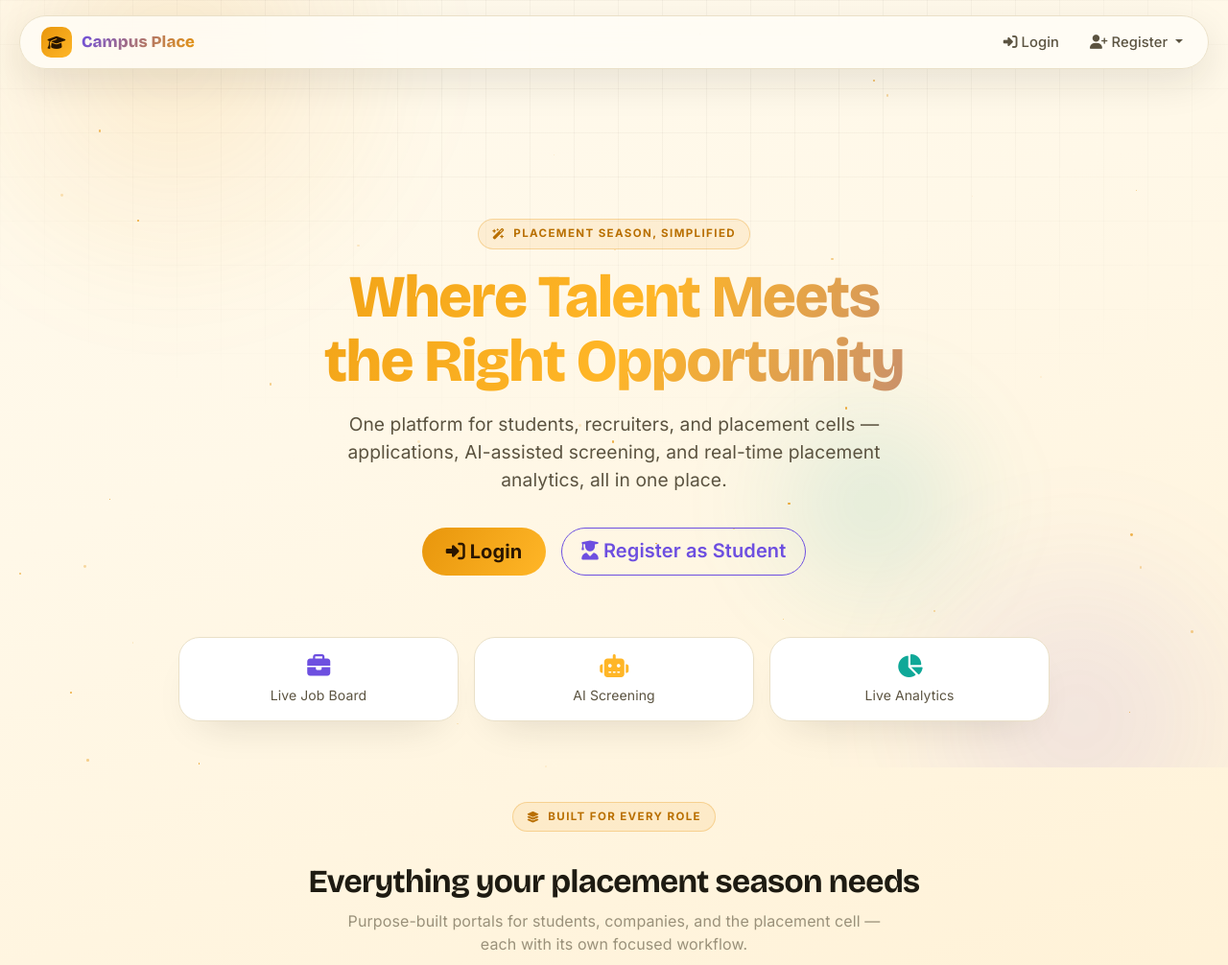
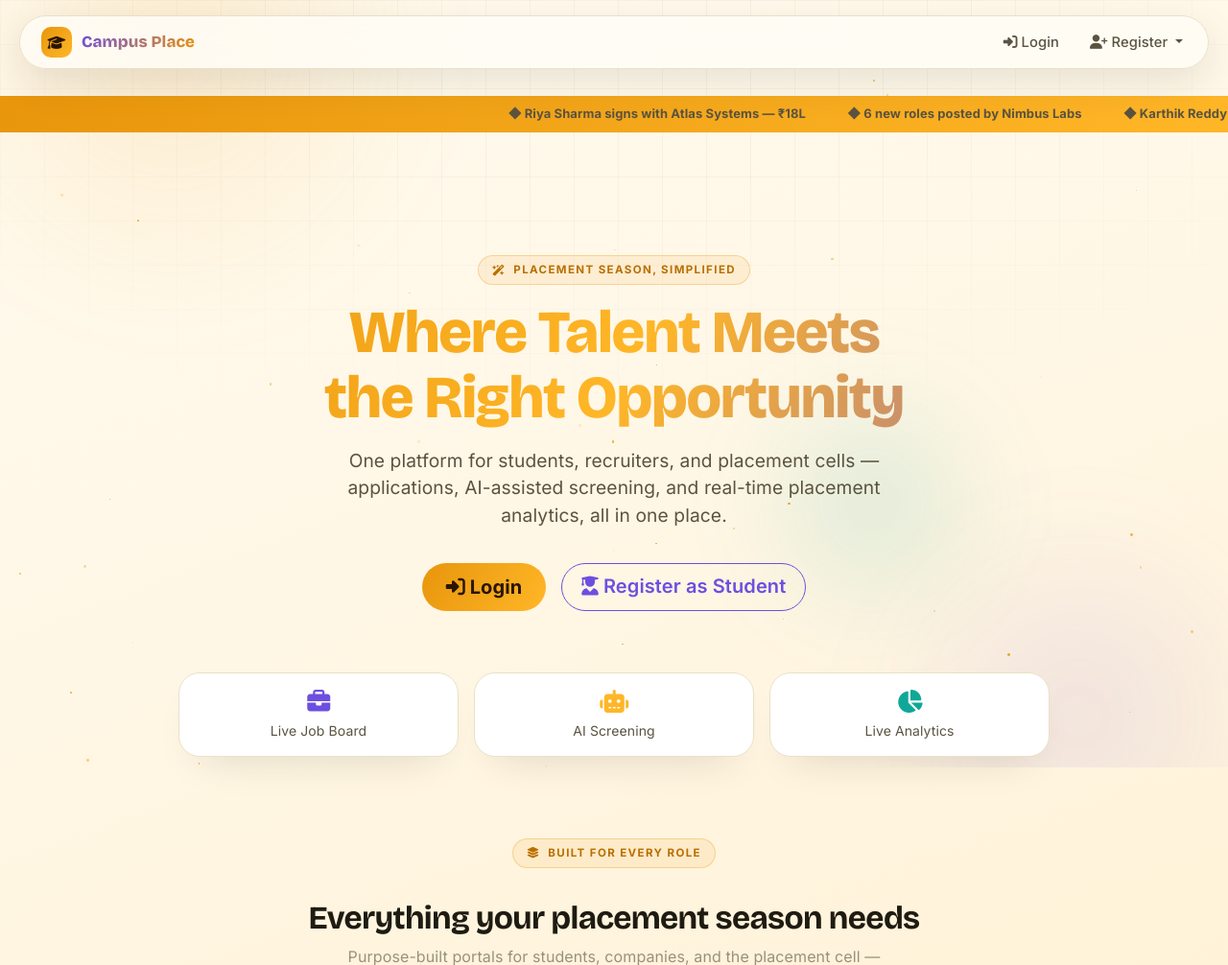
Before and after one commit to Nitish204/placement_managment_system, a Flask app: page / in a window 1280 px wide. Shown: the top 1006 px of the page at 96% size. Run offline with Flask 3, Linux system fonts and the light colour scheme.

Commit message:
Add ticker strip and update hero section in index.html
Added a ticker strip for real-time updates and enhanced the hero section with new styles and content.

```diff
--- a/templates/index.html
+++ b/templates/index.html
@@ -1,6 +1,20 @@
 <!-- templates/index.html -->
 {% extends "base.html" %}
 {% block content %}
+<style>
+.ticker-strip { background: linear-gradient(120deg, var(--accent-1), var(--accent-3)); color: #2A1600; font-weight: 700; font-size: 13px; padding: 9px 0; overflow: hidden; position: relative; z-index: 1; }
+.ticker-strip-track { display: inline-block; white-space: nowrap; padding-left: 100%; animation: tickerScroll 24s linear infinite; }
+.ticker-strip-track span { margin-right: 40px; }
+.ticker-strip-track span::before { content: "\25C6  "; }
+@keyframes tickerScroll { from { transform: translateX(0); } to { transform: translateX(-100%); } }
+</style>
+<div class="ticker-strip"><div class="ticker-strip-track">
+    <span>Riya Sharma signs with Atlas Systems — &#8377;18L</span>
+    <span>6 new roles posted by Nimbus Labs</span>
+    <span>Karthik Reddy signs with Volt Energy — &#8377;22L</span>
+    <span>CS branch hits 92% placed</span>
+    <span>41 offers signed this week</span>
+</div></div>
 <div class="hero-section">
     <div class="container text-center">
         <div class="animate-fadeInUp mb-3">
```
